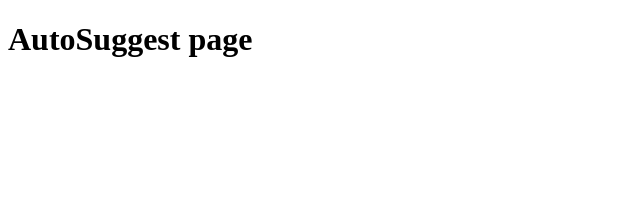
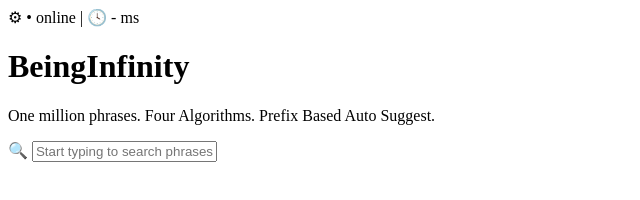
Before and after one commit to emanogna/auto-suggest, a website: page frontend/pages/autosuggest.html in a window 1280 px wide. Shown: the whole page, without its empty margins (0-640 px from the left). Drawn offline with Linux system fonts and the light colour scheme.

Commit message:
edited autosuggest.html

```diff
--- a/frontend/pages/autosuggest.html
+++ b/frontend/pages/autosuggest.html
@@ -6,6 +6,14 @@
     <title>Document</title>
 </head>
 <body>
-    <h1>AutoSuggest page</h1>
+    <span>&#9881 &bull; online | &#128339 - ms</span>
+
+    <h1> BeingInfinity </h1>
+
+    <p> One million phrases. Four Algorithms. Prefix Based Auto Suggest. </p>
+
+    <span>&#128269</span>
+
+    <input type="text" id="search" placeholder="Start typing to search phrases...">
 </body>
 </html>
```
Also changed, not shown: frontend/pages/github.html (deleted).
